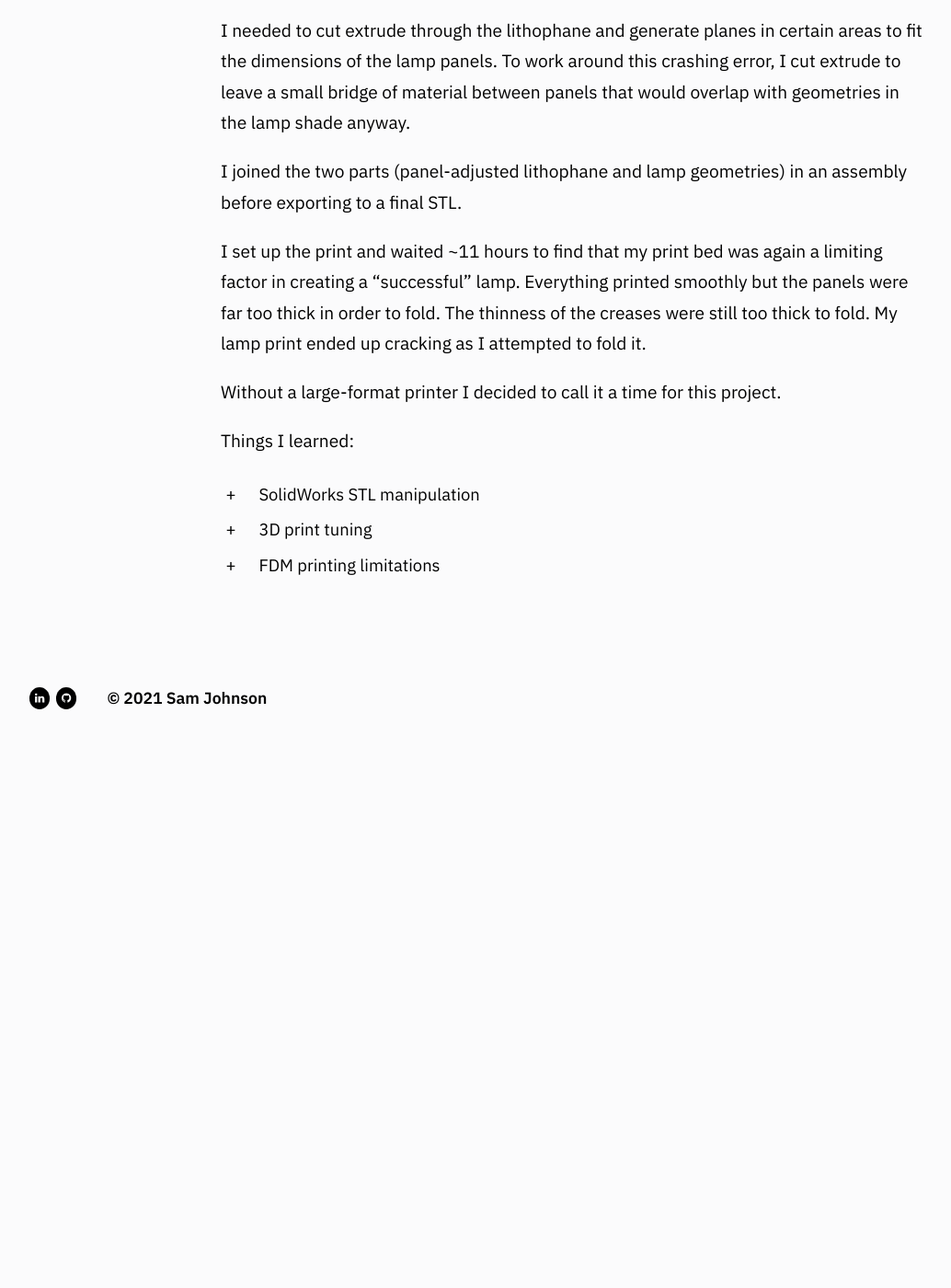
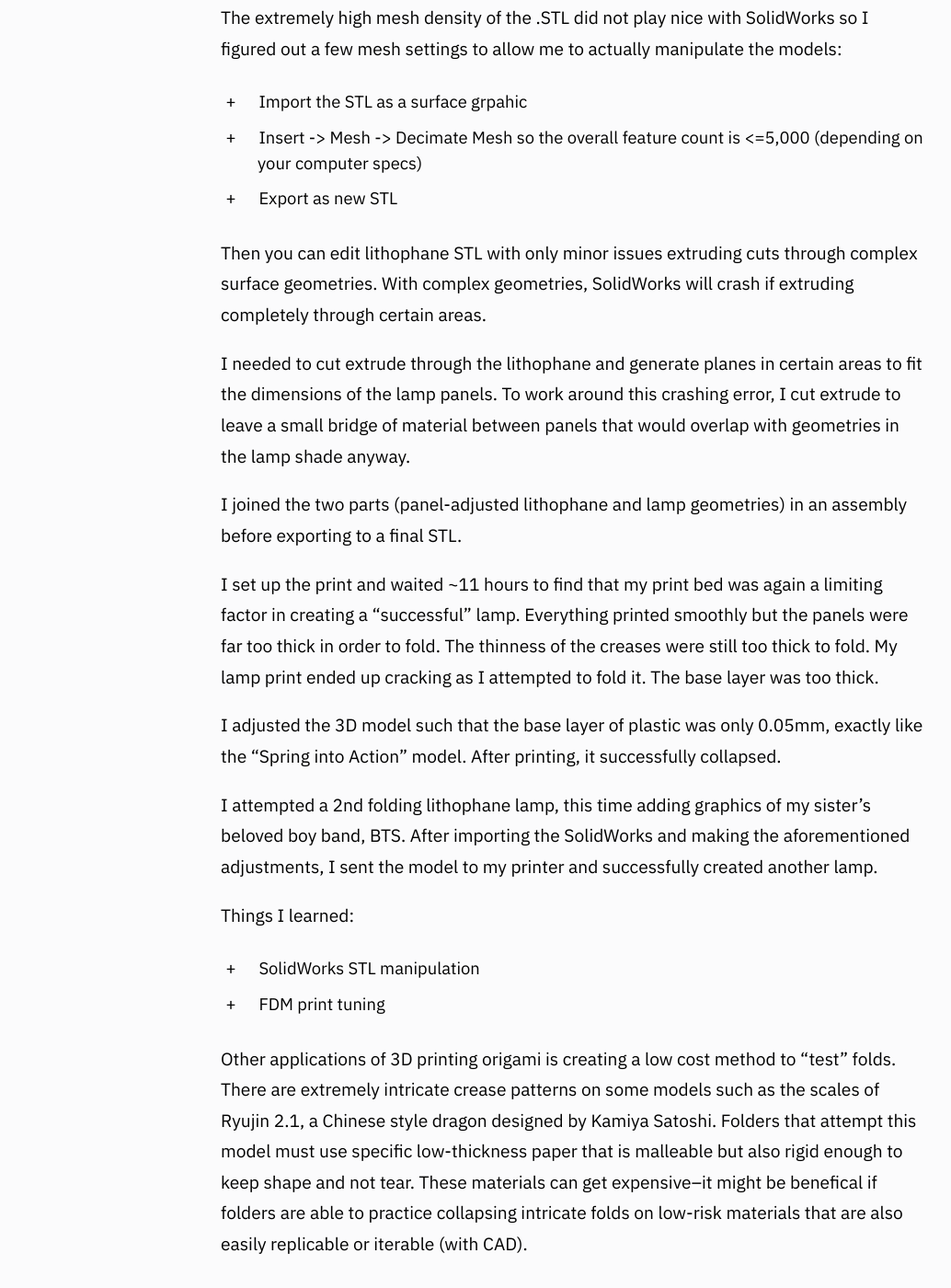
Before and after one commit to sammyj-me/sammyj-me.github.io, a Jekyll site: the page built from _posts/2021-12-09-3D_Printed_Origami.md, in a window 1280 px wide and 1400 px high, scrolled down 4323 px. Shown: the whole window at 92% size, without its empty margins (16-1050 px from the left). Built offline with Jekyll 4.4.1, drawn with Linux system fonts in a browser that asks for light colours; before the commit the page ends 5161 px from its top, so only the background shows below that; some of the changed text lies outside the part shown.

Commit message:
Update 2021-12-09-3D_Printed_Origami.md

```diff
--- a/_posts/2021-12-09-3D_Printed_Origami.md
+++ b/_posts/2021-12-09-3D_Printed_Origami.md
@@ -21,17 +21,25 @@
 
 <img src="\media\Project Pics 2021\PlasticOrigami\springintoaction.jpg" alt="Paper model in question"/>
 
-I was only able to print 1/6th of the model due to size limitations of my trusty Prusa Mini.
+I was only able to print ~1/6th of the model due to size limitations of my trusty Prusa Mini.
 
-Prusa Slicer Settings were set to:
-- 3 bottom layers at 0.05mm each.
-- 2 following layers at 0.05mm each.
+For V0, the Prusa Slicer Settings were set to:
+- 2 bottom layer at 0.05mm.
+- 2 extruded layers at 0.05mm each.
 
 <img src="\media\Project Pics 2021\PlasticOrigami\plasticorigami3.png" alt="Plastic Sheet of *paper* "/>
 <img src="\media\Project Pics 2021\PlasticOrigami\plasticorigami1.png" alt=""/>
 <img src="\media\Project Pics 2021\PlasticOrigami\springintoaction.png" alt=""/>
 
 Results: Print bed isn't always completely level or adhesion in certain areas isn't always as good--this is extremely important when printing thin layers that are critical to the form and function of your product.
+
+I washed the print bed with soap and water to get rid of any oil that could cause the critical-to-function 1st layer to misadhere and readjusted the print bed settings.
+
+For V1, the Prusa Slicer Settings were set to:
+- 1 bottom layer at 0.05mm.
+- 1 extruded layers at 0.05mm each.
+
+The result when collapsing was a MUCH thinner paper that responded more easily to folding. I was able to add another 2 "rings" to the model which was very satisfying.
 
 I sent my results to Robert J. Lang himself while inquiring if he's worked on anything similar. He replied with a link to his Origami lamp that he designed, and that is in production. This piqued another thought of curiosity...What if I modeled a lithophane onto the surface of this lamp and created a custom graphic to the panels of the base or shade?
 
@@ -48,11 +56,14 @@
 
 I joined the two parts (panel-adjusted lithophane and lamp geometries) in an assembly before exporting to a final STL.
 
-I set up the print and waited ~11 hours to find that my print bed was again a limiting factor in creating a "successful" lamp. Everything printed smoothly but the panels were far too thick in order to fold. The thinness of the creases were still too thick to fold. My lamp print ended up cracking as I attempted to fold it.
+I set up the print and waited ~11 hours to find that my print bed was again a limiting factor in creating a "successful" lamp. Everything printed smoothly but the panels were far too thick in order to fold. The thinness of the creases were still too thick to fold. My lamp print ended up cracking as I attempted to fold it. The base layer was too thick.
 
-Without a large-format printer I decided to call it a time for this project.
+I adjusted the 3D model such that the base layer of plastic was only 0.05mm, exactly like the "Spring into Action" model. After printing, it successfully collapsed.
+
+I attempted a 2nd folding lithophane lamp, this time adding graphics of my sister's beloved boy band, BTS. After importing the SolidWorks and making the aforementioned adjustments, I sent the model to my printer and successfully created another lamp.
 
 Things I learned:
 - SolidWorks STL manipulation
-- 3D print tuning
-- FDM printing limitations
+- FDM print tuning
+
+Other applications of 3D printing origami is creating a low cost method to "test" folds. There are extremely intricate crease patterns on some models such as the scales of Ryujin 2.1, a Chinese style dragon designed by Kamiya Satoshi. Folders that attempt this model must use specific low-thickness paper that is malleable but also rigid enough to keep shape and not tear. These materials can get expensive--it might be benefical if folders are able to practice collapsing intricate folds on low-risk materials that are also easily replicable or iterable (with CAD).
```
